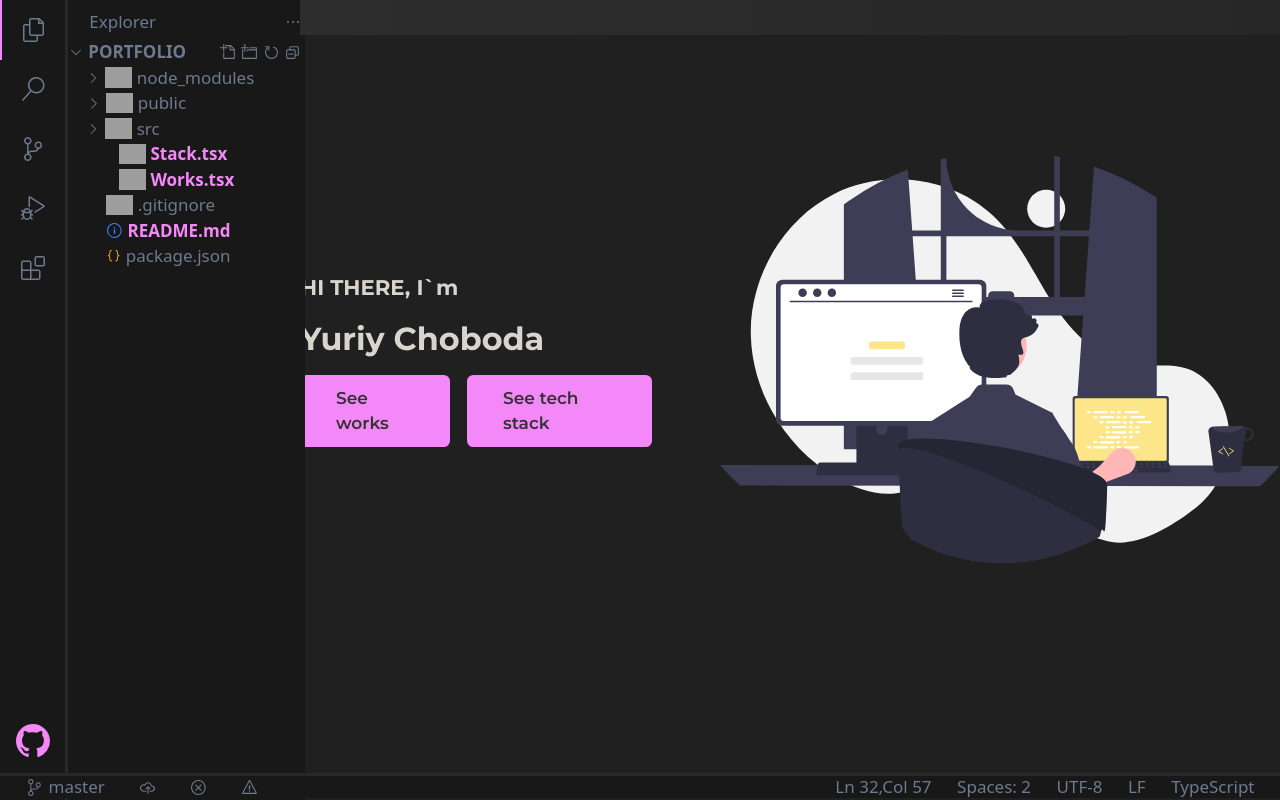
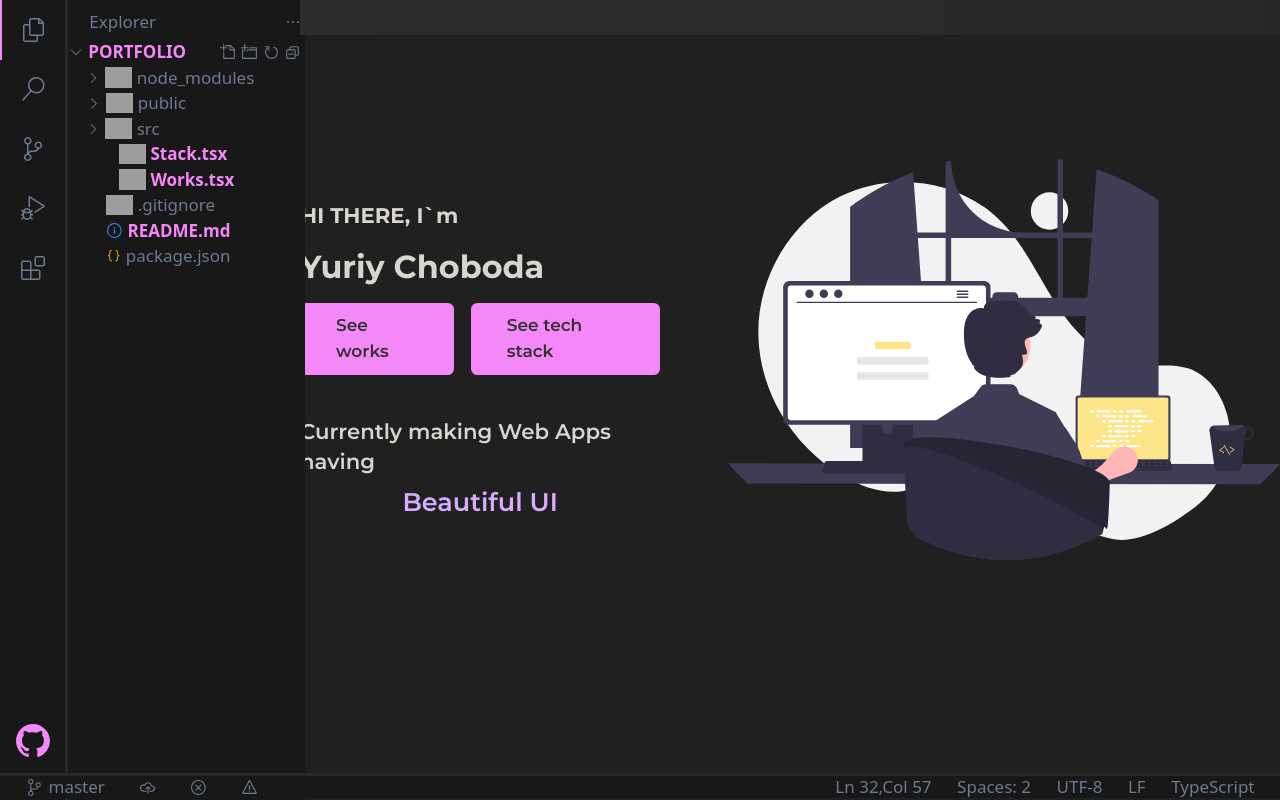
Before and after one commit to newento14/portfolio, a Next.js app: page / in a window 1280 px wide. Built offline with nearby package versions, Linux system fonts and the light colour scheme; grey boxes are pictures that could not be loaded.

Commit message:
animations and small fixes

```diff
--- a/src/app/page.tsx
+++ b/src/app/page.tsx
@@ -6,12 +6,14 @@ import Tilt from "react-parallax-tilt";
 import Image from "next/image";
 import {useDispatch} from "react-redux";
 import {addTab} from "@/redux/reducers/tabsSlice";
+import SlidingText from "@/components/SlidingText";
 
 export default function Home() {
   const dispatch = useDispatch();
 
   return (
-    <div className="h-[90vh] flex max-xl:flex-col max-xl:gap-y-6 justify-center items-center text-[#d8d5cf] gap-x-16 max-sm:gap-x-2">
+    <div
+      className="h-[90vh] flex max-xl:flex-col max-xl:gap-y-6 justify-center items-center text-[#d8d5cf] gap-x-16 max-sm:gap-x-2">
       <div className="flex flex-col gap-y-4">
         <motion.h1 initial={{y: 50, opacity: 0}}
                    whileInView={{
@@ -67,6 +69,14 @@ export default function Home() {
             </motion.div>
           </Link>
         </div>
+        <motion.div
+          initial={{x: -100, opacity: 0}}
+          animate={{x: 0, opacity: 1, transition: {type: "spring", duration: 1, delay: 1}}}
+          className="flex flex-col gap-y-2 mt-6 justify-center items-center"
+        >
+          <p className="text-xl font-semibold">Currently making Web Apps having</p>
+          <SlidingText/>
+        </motion.div>
       </div>
       <motion.div
         initial={{x: 150, opacity: 0}}
--- a/src/app/stack/page.tsx
+++ b/src/app/stack/page.tsx
@@ -14,10 +14,8 @@ const imgUrls = [
   [
     'https://img.shields.io/badge/Next-black?logo=next.js&logoColor=white',
     'https://img.shields.io/badge/react-%2320232a.svg?logo=react&logoColor=%2361DAFB',
-    'https://img.shields.io/badge/framer%20motion-%23563D7C.svg?logo=framer&logoColor=white',
-    'https://img.shields.io/badge/threejs-black?logo=three.js&logoColor=white',
     'https://img.shields.io/badge/redux-%23563D7C.svg?logo=redux&logoColor=white',
-
+    'https://img.shields.io/badge/jest-aa?logo=jest&color=red',
   ],
   [
     'https://img.shields.io/badge/tailwindcss-%2338B2AC.svg?logo=tailwind-css&logoColor=white',
@@ -28,6 +26,7 @@ const imgUrls = [
     'https://img.shields.io/badge/node.js-6DA55F?logo=node.js&logoColor=white',
     'https://img.shields.io/badge/express.js-%23404d59.svg?logo=express&logoColor=%2361DAFB',
     'https://img.shields.io/badge/nest.js-%23f1413d.svg?logo=nestjs&logoColor=white',
+    'https://img.shields.io/badge/prisma-aa?logo=prisma&logoColor=white&color=%2325258a'
   ],
   [
     'https://img.shields.io/badge/postgres-bbb?logo=postgresql&logoColor=white&color=blue',
@@ -43,8 +42,8 @@ const imgUrls = [
 
 export default function Page() {
   return (
-    <div className="flex gap-y-8 flex-col text-[#e1dfdb] pt-[95px] justify-center items-center h-fit">
-      <motion.p initial={{x: 50, opacity: 0}} animate={{x: 0, opacity: 1, transition:{type: 'spring'}}} className="text-2xl font-bold ">TECH STACK:</motion.p>
+    <div className="flex gap-y-8 flex-col text-[#e1dfdb] pt-[95px] justify-center items-center h-fit px-2">
+      <motion.p initial={{x: 150, opacity: 0}} animate={{x: 0, opacity: 1, transition:{type: 'spring'}}} className="text-2xl font-bold ">TECH STACK:</motion.p>
       <motion.div initial={{opacity: 0}}
                   animate={{
                     opacity: 1,
--- a/src/components/Explorer.tsx
+++ b/src/components/Explorer.tsx
@@ -20,7 +20,9 @@ const Explorer = () => {
           <li>
             <div className="flex items-center gap-x-1"><span><Image src={downArrow} alt='close folder'/></span>
               <div className="flex justify-between items-center">
-                <p className="font-semibold">PORTFOLIO</p>
+                <Link href={'/'}>
+                  <p className="font-semibold text-purple">PORTFOLIO</p>
+                </Link>
                 <div className="flex gap-x-1 ml-8">
                   <span className="portfolio-file-icon i"><svg stroke="currentColor" fill="currentColor"
                                                                strokeWidth="0" viewBox="0 0 16 16" height="1em"
--- a/src/components/Navbar.tsx
+++ b/src/components/Navbar.tsx
@@ -23,7 +23,7 @@ const Navbar = () => {
         </div>
       </div>
       <div className="flex justify-center items-center pb-4">
-        <a href="https://github.com/newento14"><span className="flex justify-center items-center"><svg stroke="currentColor" fill="currentColor"
+        <a href="https://github.com/newento14" rel="noopener noreferrer" target="_blank" ><span className="flex justify-center items-center"><svg stroke="currentColor" fill="currentColor"
                                                                            strokeWidth="0" viewBox="0 0 16 16"
                                                                            className="hover:fill-fuchsia-700"
                                                                            height="2em" width="2em"
--- a/src/components/ProjectCard.tsx
+++ b/src/components/ProjectCard.tsx
@@ -42,7 +42,9 @@ const ProjectCard = ({delay, name, desc}: CardProps) => {
           <p className="font-semibold text-2xl">{name}</p>
           <p className="text-[#6e7a8e]">{desc}</p>
         </div>
-        <div className="flex items-center justify-center gap-x-4">
+        <div className="flex items-center justify-center gap-x-8">
+          <div className="flex gap-x-4">
+            <p>Code</p>
             <span className="flex justify-center items-center"><svg stroke="currentColor" fill="currentColor"
                                                                     strokeWidth="0" viewBox="0 0 16 16"
                                                                     className="hover:fill-fuchsia-700"
@@ -51,12 +53,17 @@ const ProjectCard = ({delay, name, desc}: CardProps) => {
                                                                     data-darkreader-inline-stroke=""
                                                                     data-darkreader-inline-fill=""><path
               d="M7.976 0A7.977 7.977 0 0 0 0 7.976c0 3.522 2.3 6.507 5.431 7.584.392.049.538-.196.538-.392v-1.37c-2.201.49-2.69-1.076-2.69-1.076-.343-.93-.881-1.175-.881-1.175-.734-.489.048-.489.048-.489.783.049 1.224.832 1.224.832.734 1.223 1.859.88 2.3.685.048-.538.293-.88.489-1.076-1.762-.196-3.621-.881-3.621-3.964 0-.88.293-1.566.832-2.153-.05-.147-.343-.978.098-2.055 0 0 .685-.196 2.201.832.636-.196 1.322-.245 2.007-.245s1.37.098 2.006.245c1.517-1.027 2.202-.832 2.202-.832.44 1.077.146 1.908.097 2.104a3.16 3.16 0 0 1 .832 2.153c0 3.083-1.86 3.719-3.62 3.915.293.244.538.733.538 1.467v2.202c0 .196.146.44.538.392A7.984 7.984 0 0 0 16 7.976C15.951 3.572 12.38 0 7.976 0z"></path></svg></span>
+
+          </div>
+          <div className="flex gap-x-4">
+            <p>Link</p>
             <span className="flex justify-center items-center"><svg stroke="currentColor" fill="currentColor"
                                                                     strokeWidth="0" viewBox="0 0 16 16" height="1.5em"
                                                                     className="hover:fill-fuchsia-700"
                                                                     width="1.5em" xmlns="http://www.w3.org/2000/svg"><path
               d="M1.5 1H6v1H2v12h12v-4h1v4.5l-.5.5h-13l-.5-.5v-13l.5-.5z"></path><path
               d="M15 1.5V8h-1V2.707L7.243 9.465l-.707-.708L13.293 2H8V1h6.5l.5.5z"></path></svg></span>
+          </div>
         </div>
       </motion.div>
       <motion.div
--- a/src/components/SideBar.tsx
+++ b/src/components/SideBar.tsx
@@ -52,7 +52,9 @@ export default function SideBar({value, setVisible}: SideBarProps) {
               <li>
                 <div className="flex items-center gap-x-1"><span><Image src={downArrow} alt='close folder'/></span>
                   <div className="flex justify-between items-center">
-                    <p className="font-semibold text-xl">PORTFOLIO</p>
+                    <Link href={'/'}>
+                      <p className="font-semibold text-xl text-purple">PORTFOLIO</p>
+                    </Link>
                     <div className="flex gap-x-1 ml-8">
                   <span className="portfolio-file-icon i"><svg stroke="currentColor" fill="currentColor"
                                                                strokeWidth="0" viewBox="0 0 16 16" height="1em"
--- /dev/null
+++ b/src/components/SlidingText.tsx
@@ -0,0 +1,46 @@
+'use client'
+import {AnimatePresence, motion} from "framer-motion";
+import {useEffect, useState} from "react";
+import Text from "@/components/Text";
+
+const phrases = [
+  { text: 'Latest tech', color: '#3498db' }, // Blue
+  { text: 'Beautiful UI', color: '#d7acfd' }, // Red
+  { text: 'Performance', color: '#91f1c7' }, // Green
+  { text: 'Responsiveness', color: '#f39c12' }, // Orange
+  { text: 'Innovative solutions', color: '#9b59b6' }, // Purple
+  { text: 'Interactive features', color: '#1abc9c' }, // Turquoise
+  { text: 'Interesting functionality', color: '#e67e22' }, // Carrot
+];
+
+
+const SlidingText = () => {
+  const [index, setIndex] = useState(0);
+  const [visible, setVisible] = useState(true);
+
+  useEffect(() => {
+    let i = 0;
+    const interval = setInterval(() => {
+      setVisible(false);
+
+      setTimeout(() => {
+        setIndex(++i % phrases.length);
+        setVisible(true);
+      }, 514)
+    }, 4000);
+
+    return () => {
+      clearInterval(interval);
+    }
+  }, [])
+
+  return (
+    <motion.div style={{color: phrases[index].color}}>
+      <AnimatePresence>
+        {visible && <Text text={phrases[index].text}/>}
+      </AnimatePresence>
+    </motion.div>
+  );
+};
+
+export default SlidingText;
--- /dev/null
+++ b/src/components/Text.tsx
@@ -0,0 +1,20 @@
+'use client'
+import {motion} from "framer-motion";
+
+interface TextProps {
+  text: string,
+}
+
+const Text = ({text}:TextProps) => {
+  return (
+    <motion.p
+      initial={{y: 20, opacity: 0}}
+      whileInView={{y: 0, opacity: 1}}
+      exit={{y: -20, opacity: 0}}
+      transition={{type: 'spring', duration: 0.5}}
+      className="font-semibold text-2xl"
+    >{text}</motion.p>
+  );
+};
+
+export default Text;
```
Also changed, not shown: src/components/Tab.tsx (+17 -7 lines), src/components/Tabs.tsx (+10 -4 lines). Lines whose indentation alone changed are shown as unchanged.
